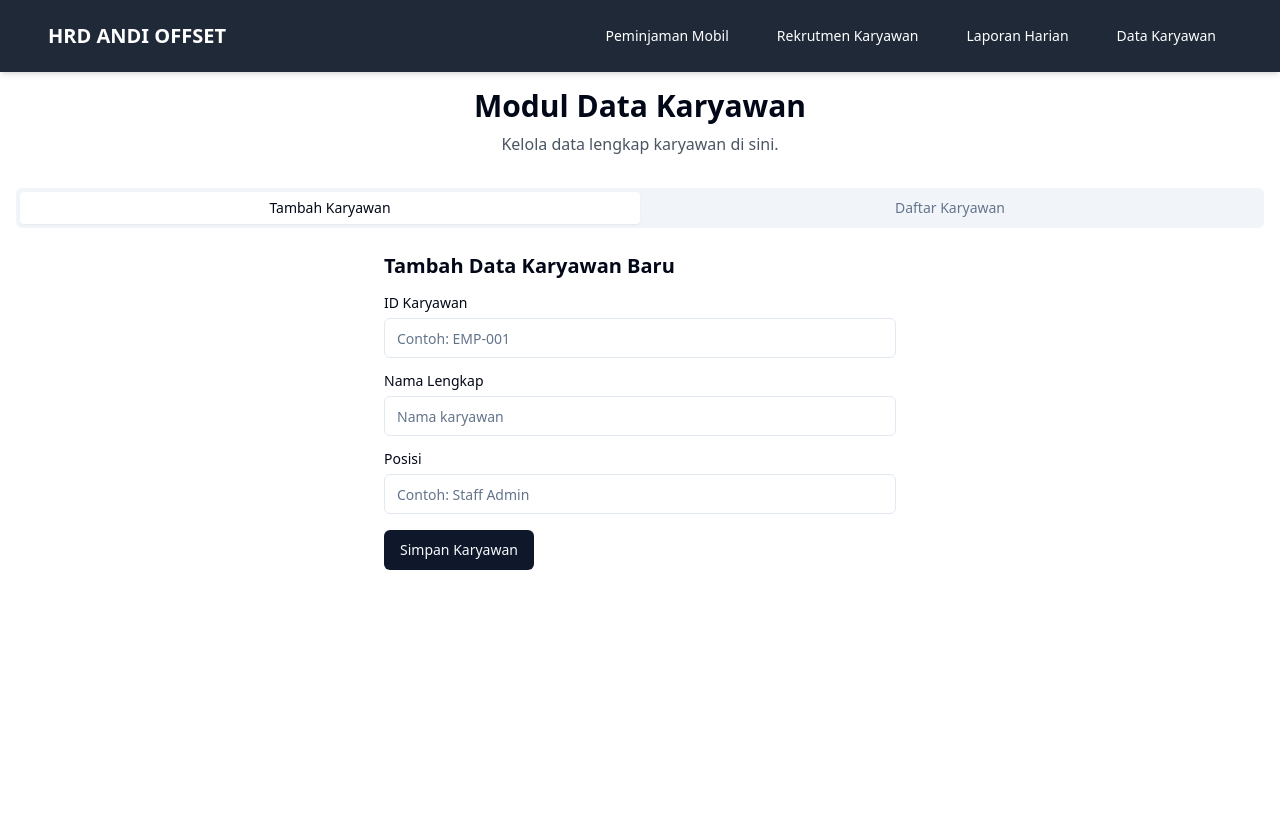
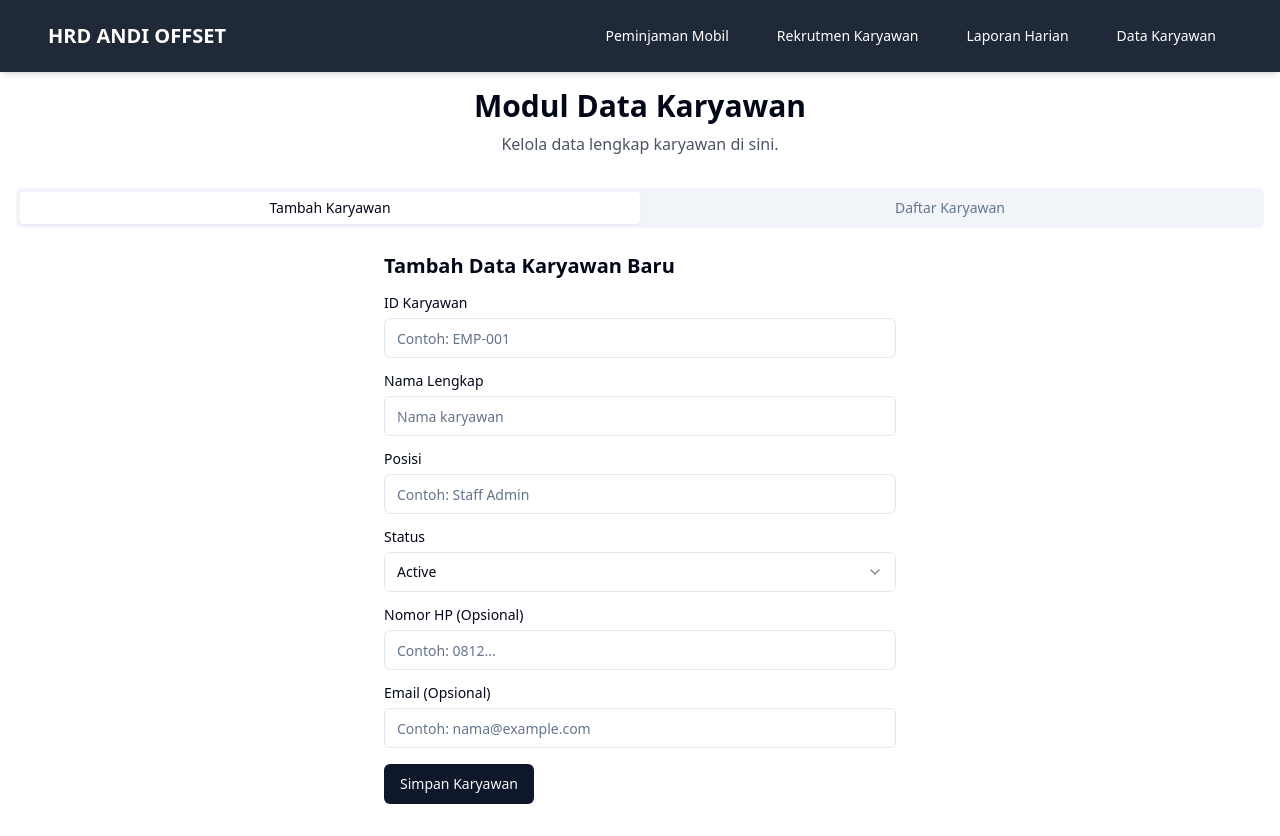
Before and after one commit to ndrepepe/hrd, a React (Vite) app: page /employees in a window 1280 px wide. Before the commit the page ends 800 px from the top, so only its background shows below. Built offline with nearby package versions, Linux system fonts and the light colour scheme.

Commit message:
[dyad] Menyederhanakan form tambah karyawan - wrote 1 file(s)

```diff
--- a/src/components/AddEmployeeForm.tsx
+++ b/src/components/AddEmployeeForm.tsx
@@ -17,8 +17,16 @@ import {
 import { Input } from "@/components/ui/input";
 import { showSuccess, showError } from "@/utils/toast";
 import { supabase } from "@/integrations/supabase/client";
+import {
+  Select, // Added Select import
+  SelectContent, // Added SelectContent import
+  SelectItem, // Added SelectItem import
+  SelectTrigger, // Added SelectTrigger import
+  SelectValue, // Added SelectValue import
+} from "@/components/ui/select";
+import { Textarea } from "@/components/ui/textarea"; // Keep Textarea for optional fields if needed, but removing notes field
 
-// Updated formSchema to only include required fields
+// Updated formSchema to only include desired fields
 const formSchema = z.object({
   employee_id: z.string().min(1, {
     message: "ID Karyawan wajib diisi.",
@@ -29,7 +37,13 @@ const formSchema = z.object({
   position: z.string().min(2, {
     message: "Posisi wajib diisi minimal 2 karakter.",
   }),
-  // Removed hire_date, status, phone, email, address, date_of_birth, place_of_birth, last_education, major, skills, notes
+  status: z.enum(['Active', 'Inactive', 'Terminated'], { // Added status field
+    required_error: "Status wajib dipilih.",
+    invalid_type_error: "Status tidak valid.",
+  }),
+  phone: z.string().optional().nullable(), // Keep phone as optional
+  email: z.string().email({ message: "Format email tidak valid." }).optional().nullable(), // Keep email as optional with validation
+  // Removed hire_date, address, date_of_birth, place_of_birth, last_education, major, skills, notes, user_id
 });
 
 interface AddEmployeeFormProps {
@@ -39,11 +53,14 @@ interface AddEmployeeFormProps {
 const AddEmployeeForm = ({ onEmployeeAdded }: AddEmployeeFormProps) => {
   const form = useForm<z.infer<typeof formSchema>>({
     resolver: zodResolver(formSchema),
-    // Updated defaultValues to only include required fields
+    // Updated defaultValues to only include desired fields
     defaultValues: {
       employee_id: "",
       name: "",
       position: "",
+      status: "Active", // Default status to Active
+      phone: "",
+      email: "",
       // Removed other default values
     },
   });
@@ -58,7 +75,10 @@ const AddEmployeeForm = ({ onEmployeeAdded }: AddEmployeeFormProps) => {
           employee_id: values.employee_id,
           name: values.name,
           position: values.position,
-          // Only include the required fields in the insert data
+          status: values.status, // Include status
+          phone: values.phone || null, // Save empty string as null
+          email: values.email || null, // Save empty string as null
+          // Only include the required fields and optional fields that are in the form
           // Other columns in the database will use their default values or be null
         },
       ])
@@ -74,6 +94,9 @@ const AddEmployeeForm = ({ onEmployeeAdded }: AddEmployeeFormProps) => {
          employee_id: "",
          name: "",
          position: "",
+         status: "Active", // Reset status to default
+         phone: "",
+         email: "",
       });
       onEmployeeAdded(); // Call callback
     }
@@ -128,6 +151,57 @@ const AddEmployeeForm = ({ onEmployeeAdded }: AddEmployeeFormProps) => {
               </FormItem>
             )}
           />
+           {/* Status Field */}
+           <FormField
+              control={form.control}
+              name="status"
+              render={({ field }) => (
+                <FormItem>
+                  <FormLabel>Status</FormLabel>
+                  <Select onValueChange={field.onChange} value={field.value}>
+                    <FormControl>
+                      <SelectTrigger>
+                        <SelectValue placeholder="Pilih status" />
+                      </SelectTrigger>
+                    </FormControl>
+                    <SelectContent>
+                      <SelectItem value="Active">Active</SelectItem>
+                      <SelectItem value="Inactive">Inactive</SelectItem>
+                      <SelectItem value="Terminated">Terminated</SelectItem>
+                    </SelectContent>
+                  </Select>
+                  <FormMessage />
+                </FormItem>
+              )}
+            />
+            {/* Phone Field */}
+            <FormField
+              control={form.control}
+              name="phone"
+              render={({ field }) => (
+                <FormItem>
+                  <FormLabel>Nomor HP (Opsional)</FormLabel>
+                  <FormControl>
+                    <Input placeholder="Contoh: 0812..." {...field} value={field.value || ""} />
+                  </FormControl>
+                  <FormMessage />
+                </FormItem>
+              )}
+            />
+             {/* Email Field */}
+            <FormField
+              control={form.control}
+              name="email"
+              render={({ field }) => (
+                <FormItem>
+                  <FormLabel>Email (Opsional)</FormLabel>
+                  <FormControl>
+                    <Input placeholder="Contoh: nama@example.com" {...field} value={field.value || ""} />
+                  </FormControl>
+                  <FormMessage />
+                </FormItem>
+              )}
+            />
           {/* Removed other FormField components */}
 
           <Button type="submit">Simpan Karyawan</Button>
```
